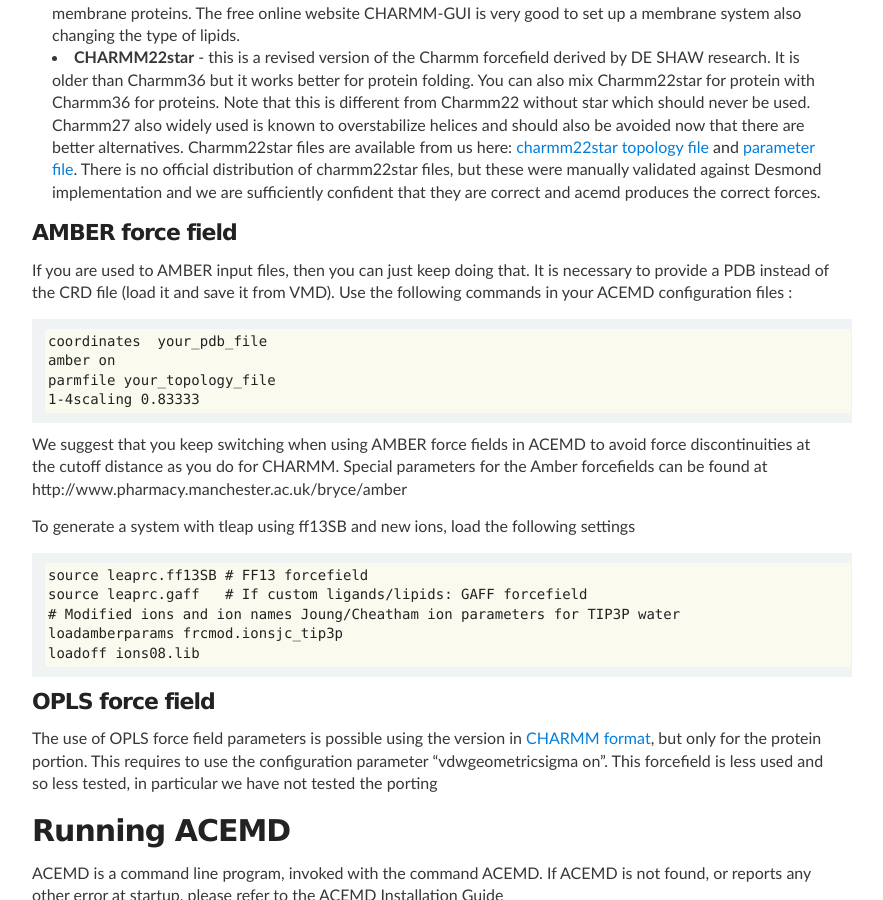
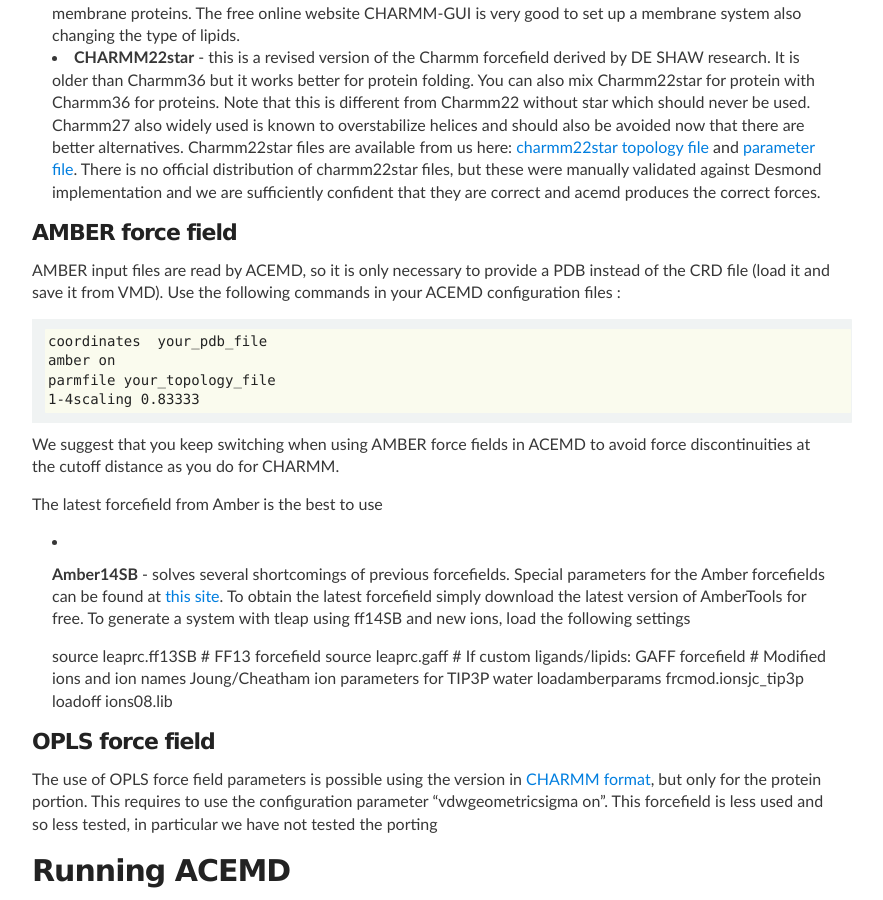
Before and after one commit to Acellera/docs.acellera.com, a Jekyll site: the page built from acemd/usermanual/index.md, in a window 1280 px wide and 900 px high, scrolled down 2071 px. Shown: the whole window, without its empty margins (208-1091 px from the left). Built offline with Jekyll 4.4.1, drawn with Linux system fonts in a browser that asks for light colours.

Commit message:
Update index.md

```diff
--- a/acemd/usermanual/index.md
+++ b/acemd/usermanual/index.md
@@ -57,16 +57,17 @@
 
 ### AMBER force field
 
-If you are used to AMBER input files, then you can just keep doing that. It is necessary to provide a PDB instead of the CRD file (load it and save it from VMD). Use the following commands in your ACEMD configuration files :
+AMBER input files are read by ACEMD, so  it is only necessary to provide a PDB instead of the CRD file (load it and save it from VMD). Use the following commands in your ACEMD configuration files :
 
     coordinates  your_pdb_file
     amber on
     parmfile your_topology_file
     1-4scaling 0.83333
 
-We suggest that you keep switching when using AMBER force fields in ACEMD to avoid force discontinuities at the cutoff distance as you do for CHARMM. Special parameters for the Amber forcefields can be found at http://www.pharmacy.manchester.ac.uk/bryce/amber
+We suggest that you keep switching when using AMBER force fields in ACEMD to avoid force discontinuities at the cutoff distance as you do for CHARMM.
 
-To generate a system with tleap using ff13SB and new ions, load the following settings
+The latest forcefield from Amber is the best to use
+* __Amber14SB__ -  solves several shortcomings of previous forcefields. Special parameters for the Amber forcefields can be found at [this site](http://www.pharmacy.manchester.ac.uk/bryce/amber). To obtain the latest forcefield simply download the latest version of AmberTools for free. To generate a system with tleap using ff14SB and new ions, load the following settings
 
     source leaprc.ff13SB # FF13 forcefield
     source leaprc.gaff   # If custom ligands/lipids: GAFF forcefield
```
